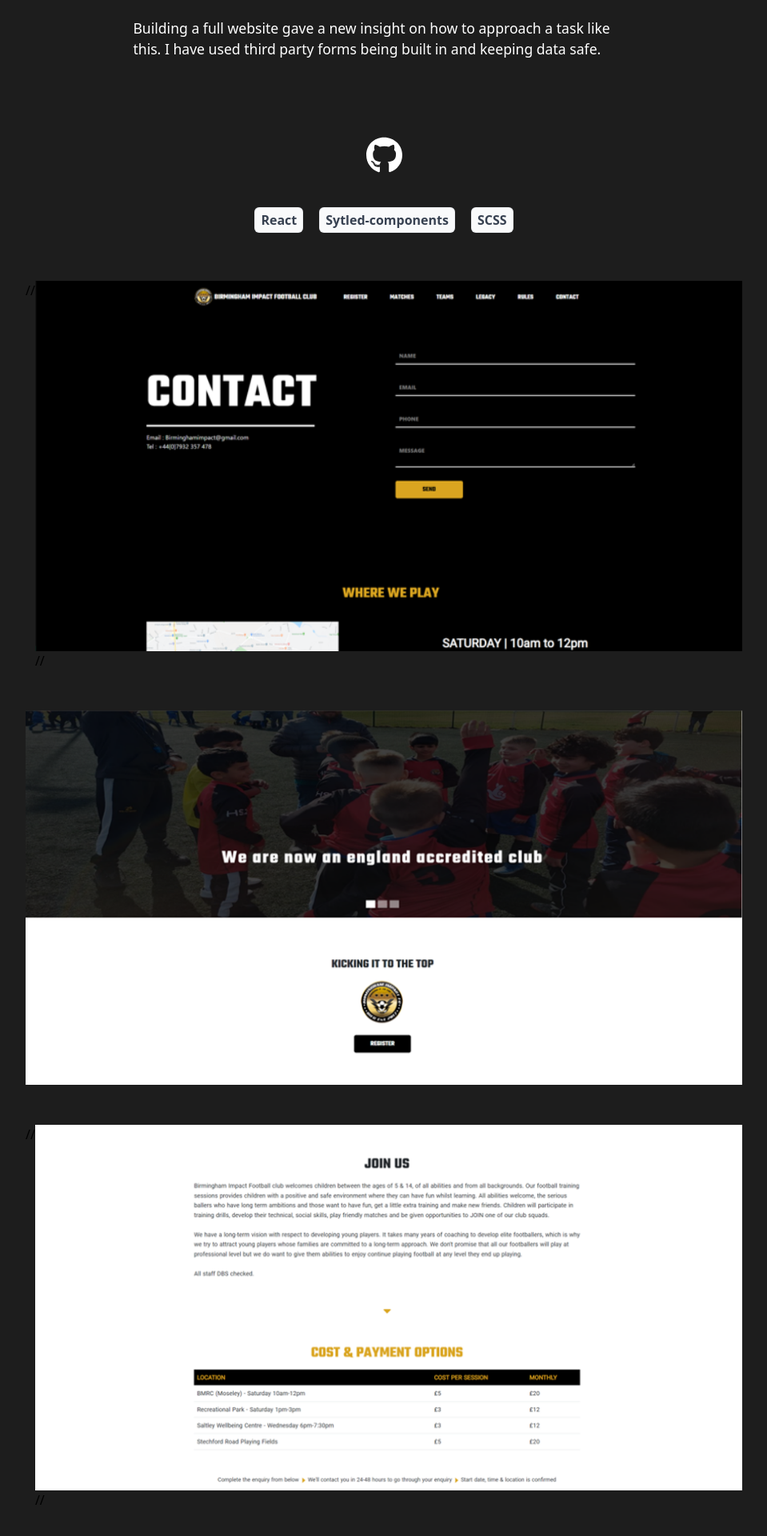
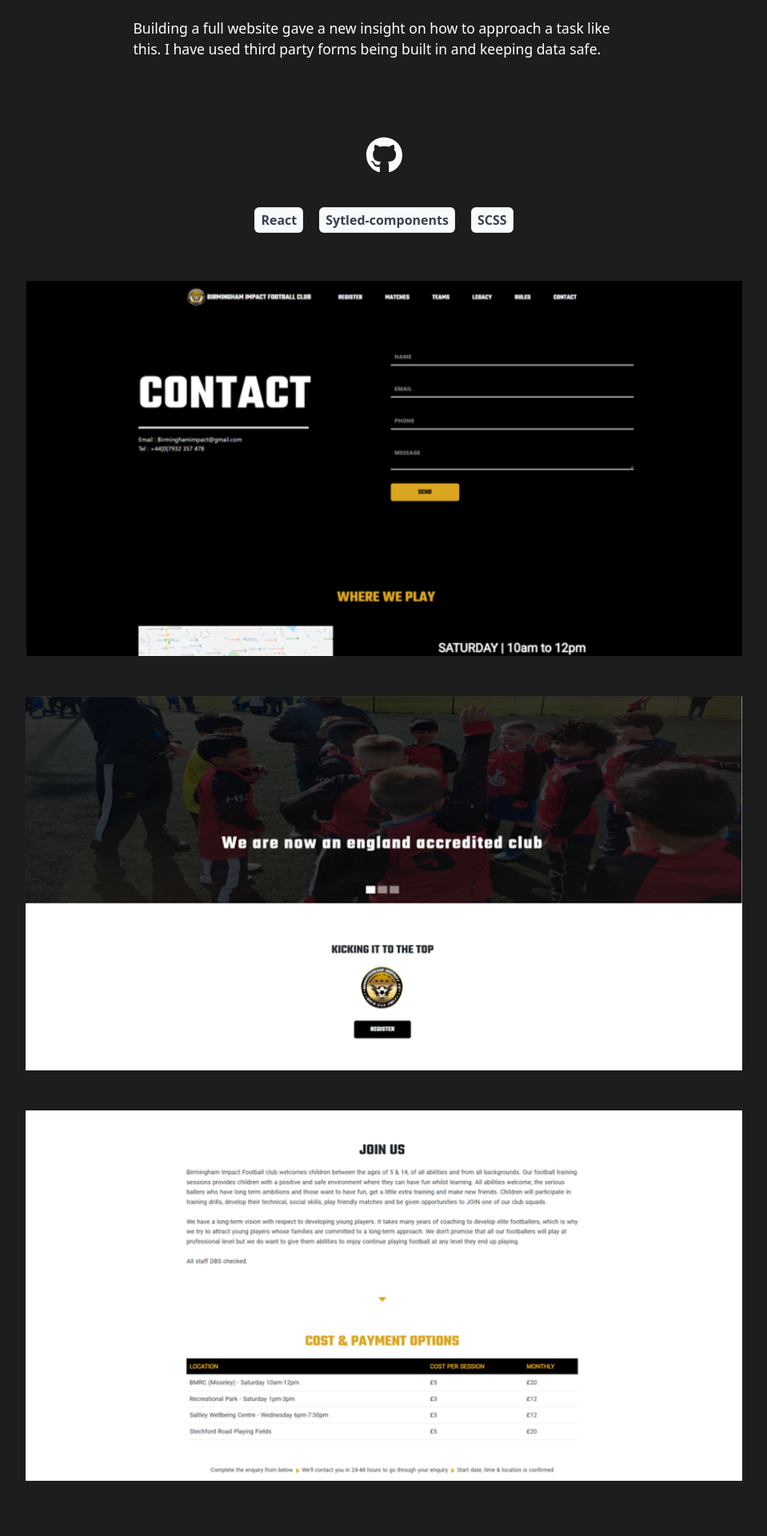
Before and after one commit to Nathan-47/nathanparchment.com-v03, a React (Create React App) app: page /impact in a window 1280 px wide. Shown: the part 470-2390 px from the top of the page at 80% size, without its empty margins (160-1119 px from the left). Built offline with nearby package versions, Linux system fonts and the light colour scheme; a web font is replaced by a local one.

Commit message:
Add files via upload

```diff
--- a/src/pages/impact.js
+++ b/src/pages/impact.js
@@ -81,21 +81,15 @@ useEffect (() => {
 
             {/* project screenshot section */}
             <div id="screenshots" tabIndex={0} className="flex justify-center">
-              // <a href={impactshot1}>
               <img src={impactshot1} width="900px" height="300px" alt="screenshot from marvel project showing the marvel character venom"></img>
-              // </a>
             </div>
 
             <div id="screenshots" tabIndex={0} className="flex justify-center">
-            <a href={impactshot2}>
             <img src={impactshot2} width="900px" height="300px" alt="screenshot from marvel project showing the marvel character venom"></img>
-            </a>
             </div>
 
             <div id="screenshots" tabIndex={0} className="flex justify-center">
-            // <a href={impactshot3}>
             <img src={impactshot3} width="900px" height="300px" alt="screenshot from marvel project showing the marvel character venom"></img>
-            // </a>
             </div>
             {/* project screenshot section */}
             <br />
--- a/src/pages/marvelapi.js
+++ b/src/pages/marvelapi.js
@@ -84,14 +84,10 @@ useEffect (() => {
 
             {/* project screenshot section */}
             <div id="screenshots" tabIndex={0} className="flex justify-center">
-              // <a href={marvelshot1}>
               <img src={marvelshot1} width="900px" height="300px" alt="screenshot from marvel project showing the marvel character venom"></img>
-              // </a>
             </div>
             <div id="screenshots" tabIndex={0} className="flex justify-center">
-            // <a href={marvelshot2}>
               <img src={marvelshot2} width="900px" height="300px" alt="screenshot from marvel project showing the marvel character venom"></img>
-              // </a>
             </div>
             {/* project screenshot section */}
             <br />
```
